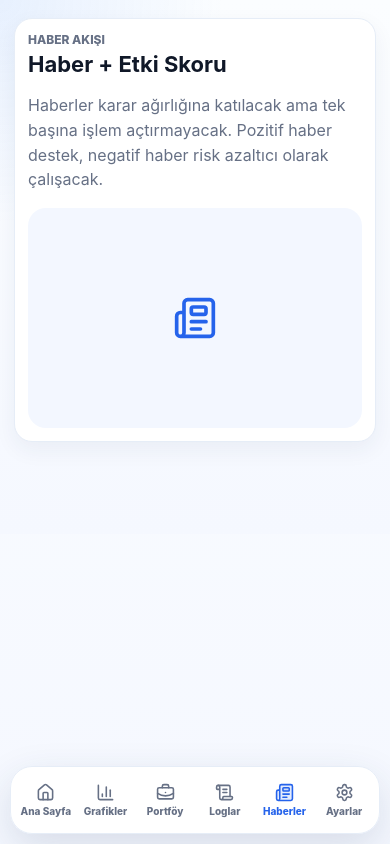
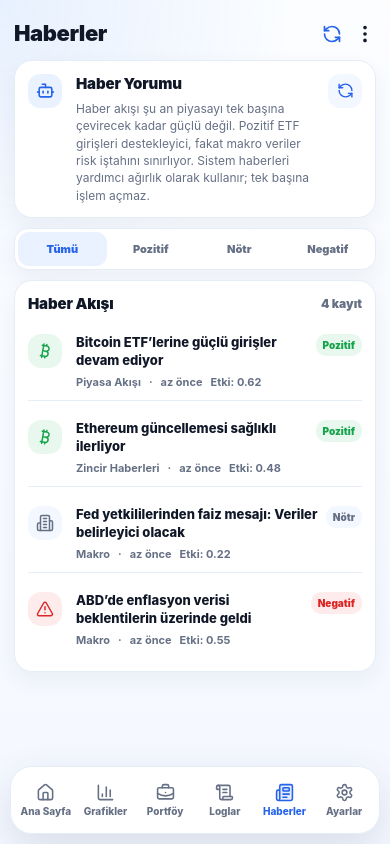
Before and after one commit to mehmetdem2005/Yeni-, a Next.js app in the folder frontend/: page /news in a window 390 px wide. Built offline with nearby package versions, Linux system fonts and the light colour scheme.

Commit message:
Rebuild news page to match white mobile UI

```diff
--- a/frontend/app/news/page.tsx
+++ b/frontend/app/news/page.tsx
@@ -1,19 +1,43 @@
-import { Newspaper } from 'lucide-react';
+import { MoreVertical, RefreshCcw } from 'lucide-react';
 import { MobileNav } from '@/components/MobileNav';
+import { NewsFilterTabs } from '@/components/NewsFilterTabs';
+import { NewsInsightCard } from '@/components/NewsInsightCard';
+import { NewsListPanel } from '@/components/NewsListPanel';
 
-export default function NewsPage() {
+type PageProps = {
+  searchParams?: Promise<Record<string, string | string[] | undefined>>;
+};
+
+function first(value: string | string[] | undefined, fallback: string) {
+  if (Array.isArray(value)) return value[0] ?? fallback;
+  return value ?? fallback;
+}
+
+function normalizeFilter(value: string): 'all' | 'positive' | 'neutral' | 'negative' {
+  if (value === 'positive' || value === 'neutral' || value === 'negative') return value;
+  return 'all';
+}
+
+export default async function NewsPage({ searchParams }: PageProps) {
+  const params = (await searchParams) ?? {};
+  const filter = normalizeFilter(first(params.filter, 'all'));
+
   return (
     <main className="app-shell">
-      <section className="card">
-        <div style={{ color: 'var(--muted)', fontSize: 12, fontWeight: 800 }}>HABER AKIŞI</div>
-        <h1 style={{ margin: '4px 0 8px', fontSize: 22 }}>Haber + Etki Skoru</h1>
-        <p style={{ color: 'var(--muted)', lineHeight: 1.55 }}>
-          Haberler karar ağırlığına katılacak ama tek başına işlem açtırmayacak. Pozitif haber destek, negatif haber risk azaltıcı olarak çalışacak.
-        </p>
-        <div style={{ display: 'grid', placeItems: 'center', minHeight: 220, background: 'var(--surface-soft)', borderRadius: 18 }}>
-          <Newspaper size={44} color="var(--primary)" />
+      <header className="page-title-row">
+        <h1 className="page-title">Haberler</h1>
+        <div style={{ display: 'flex', alignItems: 'center', gap: 12 }}>
+          <a href="/logs?tab=news" style={{ color: 'var(--primary)', display: 'grid', placeItems: 'center' }}><RefreshCcw size={20} /></a>
+          <MoreVertical size={22} color="var(--text)" />
         </div>
-      </section>
+      </header>
+
+      <div style={{ display: 'grid', gap: 10 }}>
+        <NewsInsightCard />
+        <NewsFilterTabs active={filter} />
+        <NewsListPanel filter={filter} />
+      </div>
+
       <MobileNav active="/news" />
     </main>
   );
```
